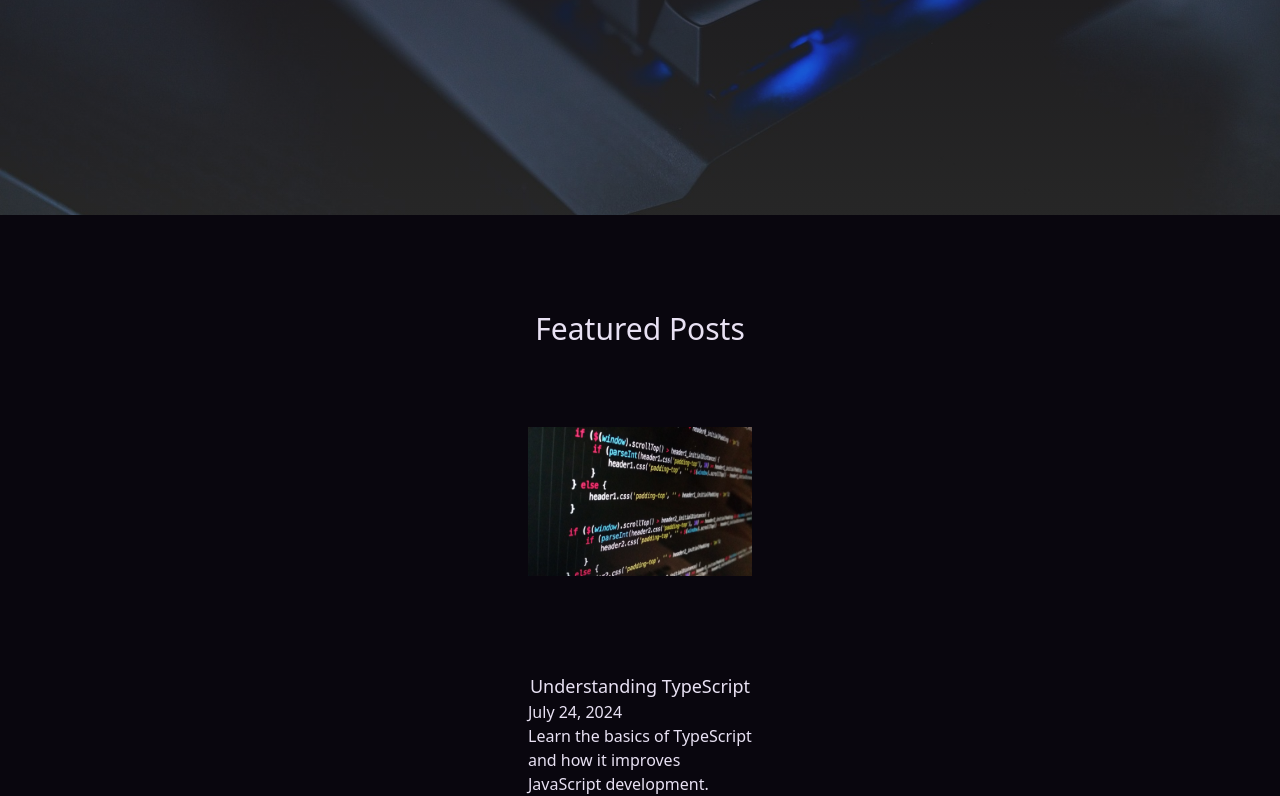
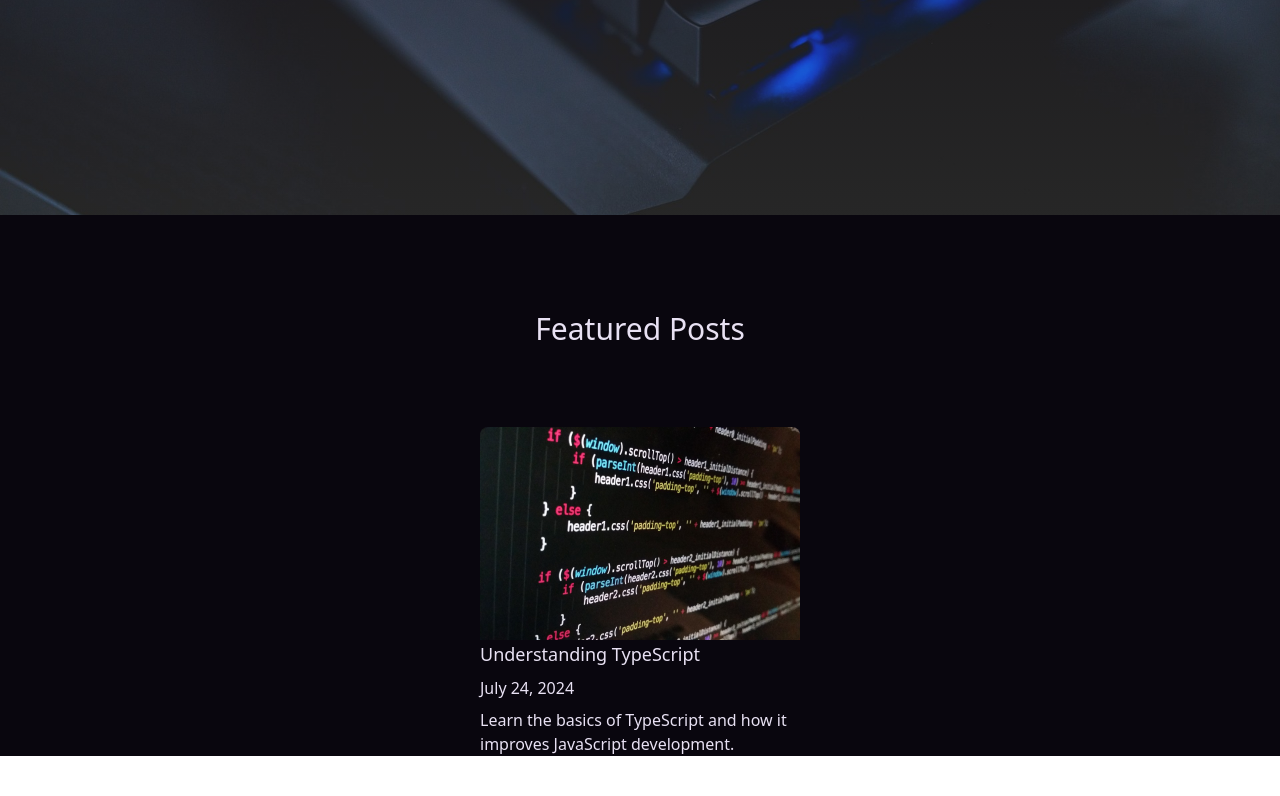
Before and after one commit to pawelek7k/codeblog, a Next.js app: page / in a window 1280 px wide. Shown: the part 585-1381 px from the top of the page. After the commit the page ends 1341 px from the top, so only its background shows below. Built offline with nearby package versions, Linux system fonts and the light colour scheme.

Commit message:
Update PostItem.tsx

```diff
--- a/components/posts/PostItem.tsx
+++ b/components/posts/PostItem.tsx
@@ -14,7 +14,7 @@ export const PostItem = ({ post }: PostProps) => {
   const linkPath = `/posts/${slug}`;
 
   return (
-    <li className="w-[14rem]">
+    <li className="w-[20rem]">
       <Link href={linkPath}>
         <div>
           <Image
@@ -23,10 +23,11 @@ export const PostItem = ({ post }: PostProps) => {
             width={300}
             height={200}
             layout="responsive"
+            className="rounded-t-lg"
           />
         </div>
-        <div>
-          <h3 className="text-base mt-24 md:text-lg text-center"> {title}</h3>
+        <div className="flex flex-col gap-2">
+          <h3 className="text-base md:text-lg "> {title}</h3>
           <time>{formattedDate}</time>
           <p>{excerpt}</p>
         </div>
```
